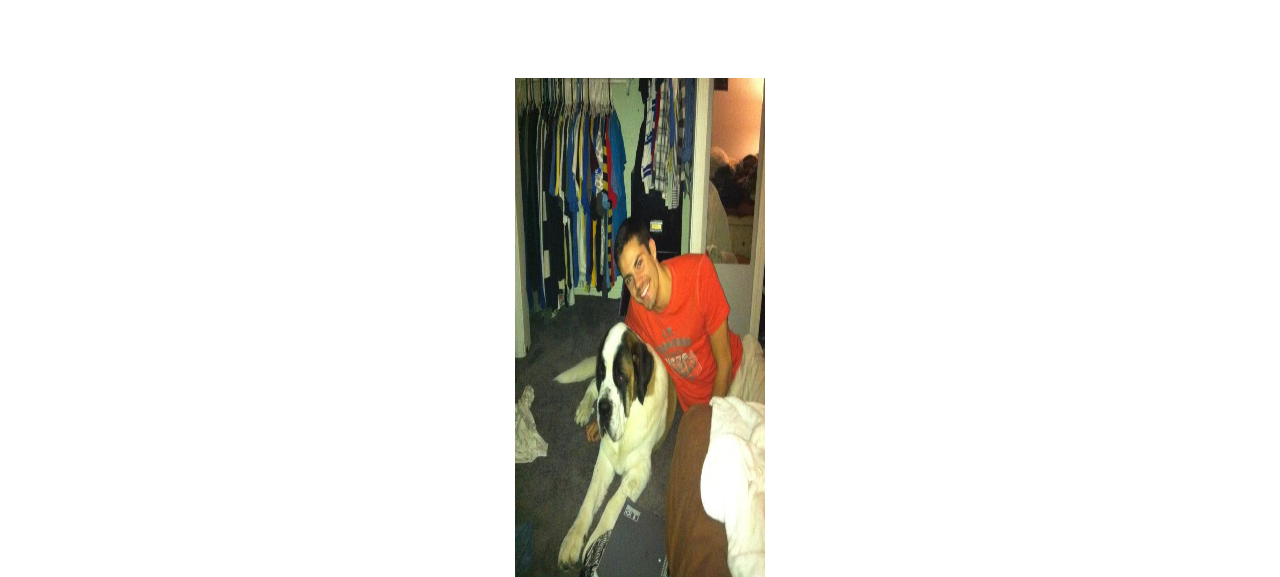
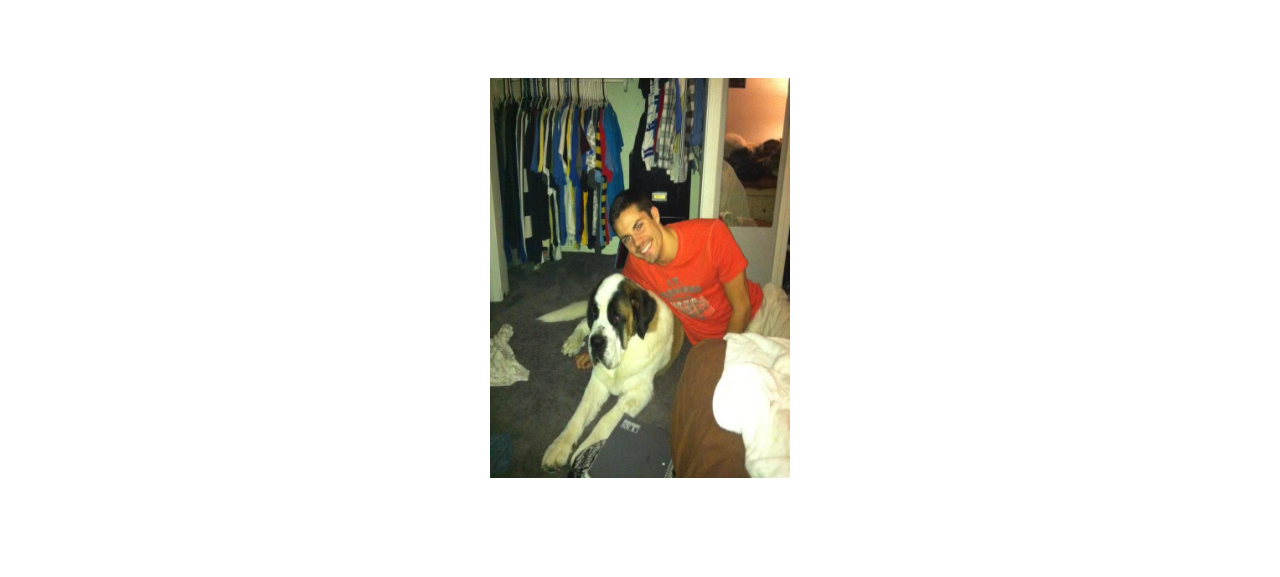
Before and after one commit to hansenmason/hansenmason.github.io, a website built with webpack: page index.html in a window 1280 px wide. Shown: the part 230-807 px from the top of the page. Built offline with nearby package versions, Linux system fonts and the light colour scheme; files whose address does not match are found by name.

Commit message:
Change portfolio photo size

```diff
--- a/index.html
+++ b/index.html
@@ -40,7 +40,7 @@
       <div id="about" class="section_type">
         <h1 class="section_titles">About Me</h2>
         <p id="about_para">
-          <img src="./images/me.jpg" class="me" alt="Hansen" style="width:250px;height:500px;border:0;"/>
+          <img src="./images/me.jpg" class="me" alt="Hansen" style="width:300px;height:400px;border:0;"/>
         </p>
         <a href="./images/HansenMasonResumeDev.pdf" target="_blank">Click Here For My Resume!</a>
           <h3 class="about">
```
